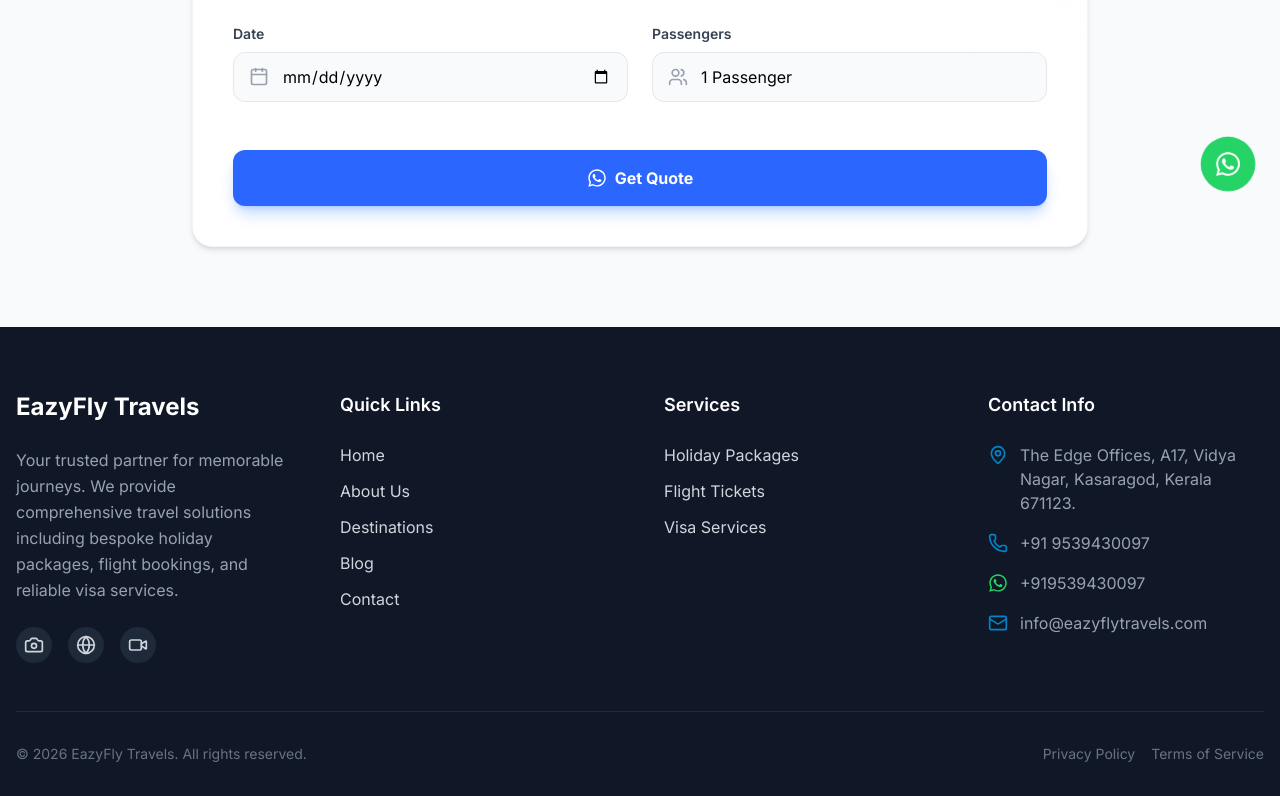
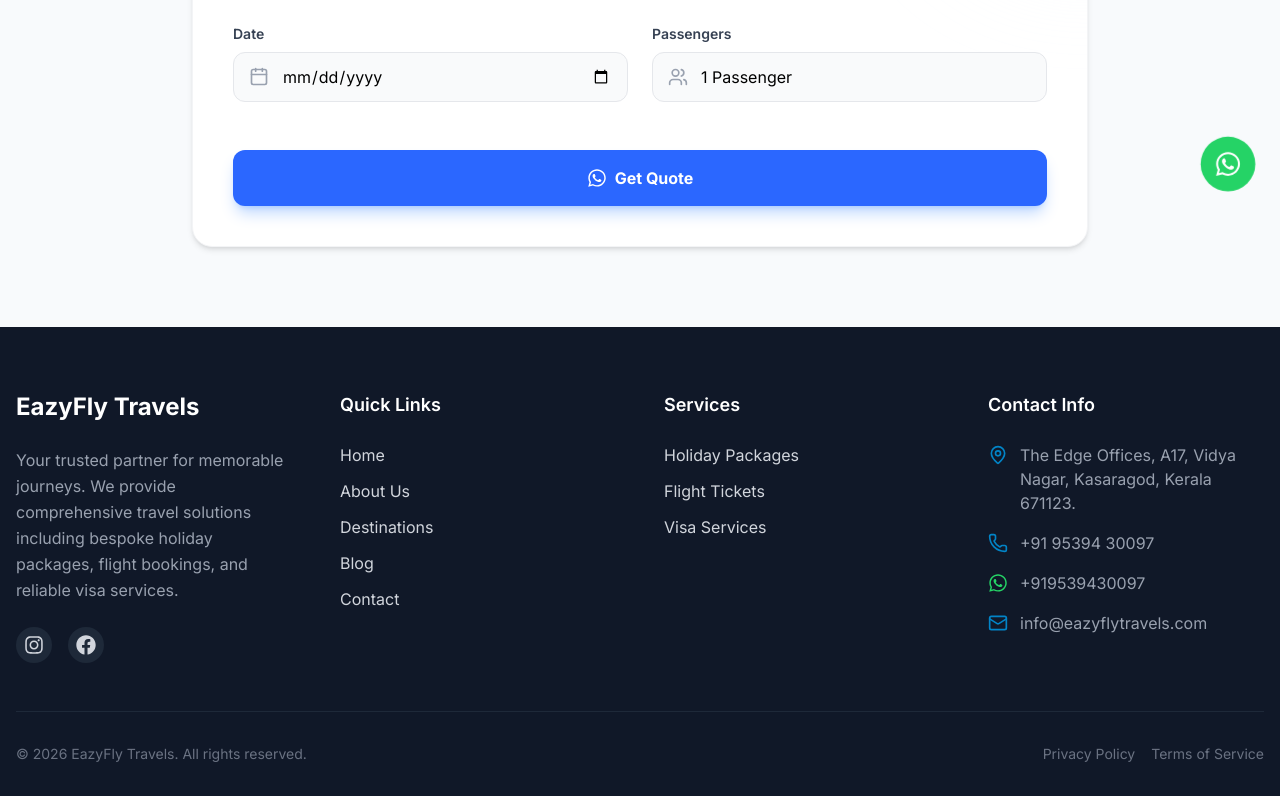
Before and after one commit to 4rinlabs/Travels-Website, a Next.js app: page /services/flight-tickets in a window 1280 px wide. Shown: the part 584-1380 px from the top of the page. Built offline with nearby package versions, Linux system fonts and the light colour scheme.

Commit message:
muhaimin updates 3

```diff
--- a/app/(site)/contact/page.tsx
+++ b/app/(site)/contact/page.tsx
@@ -1,4 +1,5 @@
-import { Phone, Mail, MapPin, Clock3, MessageCircle } from "lucide-react";
+import { Phone, Mail, MapPin, Clock3 } from "lucide-react";
+import { FaWhatsapp } from "react-icons/fa";
 
 export default function ContactPage() {
   const whatsappNumber = "+91 9539430097";
@@ -125,7 +126,7 @@ export default function ContactPage() {
                 background: "linear-gradient(135deg, #2B67FF, #05A7FF)",
               }}
             >
-              <MessageCircle className="w-5 h-5" />
+              <FaWhatsapp className="w-5 h-5 text-white" />
               Chat on WhatsApp
             </a>
           </div>
--- a/app/(site)/services/flight-tickets/FlightTicketsClient.tsx
+++ b/app/(site)/services/flight-tickets/FlightTicketsClient.tsx
@@ -21,7 +21,7 @@ export default function FlightTicketsClient() {
 
   const handleSubmit = (e: React.FormEvent) => {
     e.preventDefault();
-    const message = `Hi EazyFly! I'd like to book a flight ticket.%0A%0A*From:* ${formData.from}%0A*To:* ${formData.to}%0A*Date:* ${formData.date}%0A*Passengers:* ${formData.passengers}%0A*Type:* ${formData.tripType}`;
+    const message = `Hi EazyFly! I'd like to book a flight ticket.%0A%0A*From:* ${formData.from}%0A*To:* ${formData.to}%0A%0A*Date:* ${formData.date}%0A*Passengers:* ${formData.passengers}%0A*Type:* ${formData.tripType}`;
     window.open(`https://wa.me/${siteConfig.whatsappNumber}?text=${message}`, "_blank");
   };
 
--- a/components/FlightEnquiryForm.tsx
+++ b/components/FlightEnquiryForm.tsx
@@ -26,7 +26,9 @@ export default function FlightEnquiryForm() {
   const handleSubmit = (e: React.FormEvent) => {
     e.preventDefault();
     if (validate()) {
-      const message = `Hi, I'd like to book a flight ticket.%0A %0A *From:* ${formData.from}%0A*To:* ${formData.to}%0A*Date:* ${formData.date}%0A*Passengers:* ${formData.passengers}`;
+      // Convert YYYY-MM-DD to DD-MM-YYYY
+      const formattedDate = formData.date ? formData.date.split("-").reverse().join("-") : "";
+      const message = `Hi, I'd like to book a flight ticket.%0A%0A *From:* ${formData.from}%0A*To:* ${formData.to}%0A%0A*Date:* ${formattedDate}%0A%0A*Passengers:* ${formData.passengers}`;
       window.open(`https://wa.me/${siteConfig.whatsappNumber}?text=${message}`, "_blank");
     }
   };
--- a/components/Footer.tsx
+++ b/components/Footer.tsx
@@ -1,7 +1,7 @@
 import Link from "next/link";
 import { siteConfig } from "@/lib/site";
-import { Globe, Camera, Video, MapPin, Phone, Mail } from "lucide-react";
-import { FaWhatsapp } from "react-icons/fa";
+import { MapPin, Phone, Mail } from "lucide-react";
+import { FaWhatsapp, FaInstagram, FaFacebook } from "react-icons/fa";
 
 export default function Footer() {
   const year = new Date().getFullYear();
@@ -17,14 +17,11 @@ export default function Footer() {
               Your trusted partner for memorable journeys. We provide comprehensive travel solutions including bespoke holiday packages, flight bookings, and reliable visa services.
             </p>
             <div className="flex items-center space-x-4">
-              <a href={siteConfig.social.instagram} target="_blank" rel="noopener noreferrer" className="p-2 rounded-full bg-gray-800 hover:bg-[var(--brand-blue)] hover:text-white transition-colors" aria-label="Instagram">
-                <Camera className="w-5 h-5" />
+              <a href={siteConfig.social.instagram} target="_blank" rel="noopener noreferrer" className="p-2 rounded-full bg-gray-800 hover:bg-gradient-to-tr hover:from-yellow-400 hover:via-pink-500 hover:to-purple-500 hover:text-white transition-colors" aria-label="Instagram">
+                <FaInstagram className="w-5 h-5" />
               </a>
-              <a href={siteConfig.social.facebook} target="_blank" rel="noopener noreferrer" className="p-2 rounded-full bg-gray-800 hover:bg-[var(--brand-blue)] hover:text-white transition-colors" aria-label="Facebook">
-                <Globe className="w-5 h-5" />
-              </a>
-              <a href={siteConfig.social.youtube} target="_blank" rel="noopener noreferrer" className="p-2 rounded-full bg-gray-800 hover:bg-[var(--brand-blue)] hover:text-white transition-colors" aria-label="Youtube">
-                <Video className="w-5 h-5" />
+              <a href={siteConfig.social.facebook} target="_blank" rel="noopener noreferrer" className="p-2 rounded-full bg-gray-800 hover:bg-[#1877F2] hover:text-white transition-colors" aria-label="Facebook">
+                <FaFacebook className="w-5 h-5" />
               </a>
             </div>
           </div>
@@ -35,7 +32,7 @@ export default function Footer() {
             <ul className="space-y-3">
               <li><Link href="/" className="hover:text-[var(--accent-blue)] transition-colors">Home</Link></li>
               <li><Link href="/about" className="hover:text-[var(--accent-blue)] transition-colors">About Us</Link></li>
-              <li><Link href="/destinations" className="hover:text-[var(--accent-blue)] transition-colors">Destinations</Link></li>
+              <li><Link href="/services/holiday-packages" className="hover:text-[var(--accent-blue)] transition-colors">Destinations</Link></li>
               <li><Link href="/blog" className="hover:text-[var(--accent-blue)] transition-colors">Blog</Link></li>
               <li><Link href="/contact" className="hover:text-[var(--accent-blue)] transition-colors">Contact</Link></li>
             </ul>
--- a/components/Hero.tsx
+++ b/components/Hero.tsx
@@ -17,7 +17,7 @@ const quickActions = [
   { title: "Book Flights", icon: Plane, href: "/services/flight-tickets" },
   { title: "Holiday Packages", icon: Map, href: "/services/holiday-packages" },
   { title: "Visa Services", icon: FileText, href: "/services/visa-services" },
-  { title: "WhatsApp Us", icon: FaWhatsapp, href: siteConfig.social.whatsapp, external: true },
+  { title: "WhatsApp Us", icon: FaWhatsapp, href: `https://wa.me/${siteConfig.whatsappNumber}?text=Hi, I'd like to know more about your travel services.`, external: true },
 ];
 
 export default function Hero() {
@@ -88,7 +88,7 @@ export default function Hero() {
       </div>
 
       {/* Floating Quick Action Bar */}
-      <div className="absolute bottom-32 md:bottom-16 left-0 w-full z-30 px-3 md:px-4">
+      <div className="absolute bottom-28 md:bottom-12 left-0 w-full z-30 px-3 md:px-4">
         <div className="container mx-auto flex justify-center">
           <div className="grid grid-cols-2 md:grid-cols-4 gap-1 md:gap-0 w-full max-w-4xl backdrop-blur-xl bg-white/10 p-1.5 md:p-3 rounded-2xl md:rounded-full border border-white/20 shadow-[0_8px_32px_rgba(0,0,0,0.3)] animate-fade-in-up" style={{ animationDelay: "0.5s" }}>
             {quickActions.map((action, idx) => (
--- a/components/VisaCard.tsx
+++ b/components/VisaCard.tsx
@@ -42,7 +42,7 @@ export default function VisaCard({ title, image, slug }: VisaCardProps) {
             View Details
           </Link>
           <a
-            href={siteConfig.social.whatsapp}
+            href={`https://wa.me/${siteConfig.whatsappNumber}?text=Hi, I would like to apply for a ${title} Visa.`}
             target="_blank"
             rel="noopener noreferrer"
             className="flex items-center justify-center gap-2 bg-[#25D366] hover:bg-[#20bd5a] text-white py-2.5 px-4 rounded-lg font-medium text-sm transition-colors shadow-sm"
--- a/components/WhatsAppButton.tsx
+++ b/components/WhatsAppButton.tsx
@@ -14,7 +14,7 @@ export default function WhatsAppButton() {
 
   return (
     <a
-      href={siteConfig.social.whatsapp}
+      href={`https://wa.me/${siteConfig.whatsappNumber}?text=Hi, I'd like to know more about your travel services.`}
       target="_blank"
       rel="noopener noreferrer"
       aria-label="Chat with us on WhatsApp"
--- a/lib/site.ts
+++ b/lib/site.ts
@@ -1,6 +1,6 @@
 export const siteConfig = {
   companyName: "EazyFly Travels",
-  phone: "+91 9539430097",
+  phone: "+91 95394 30097",
   whatsappNumber: "+919539430097",
   email: "info@eazyflytravels.com",
   address: "The Edge Offices, A17, Vidya Nagar, Kasaragod, Kerala 671123.",
```
Also changed, not shown: components/StatsSection.tsx (+4 -4 lines).
